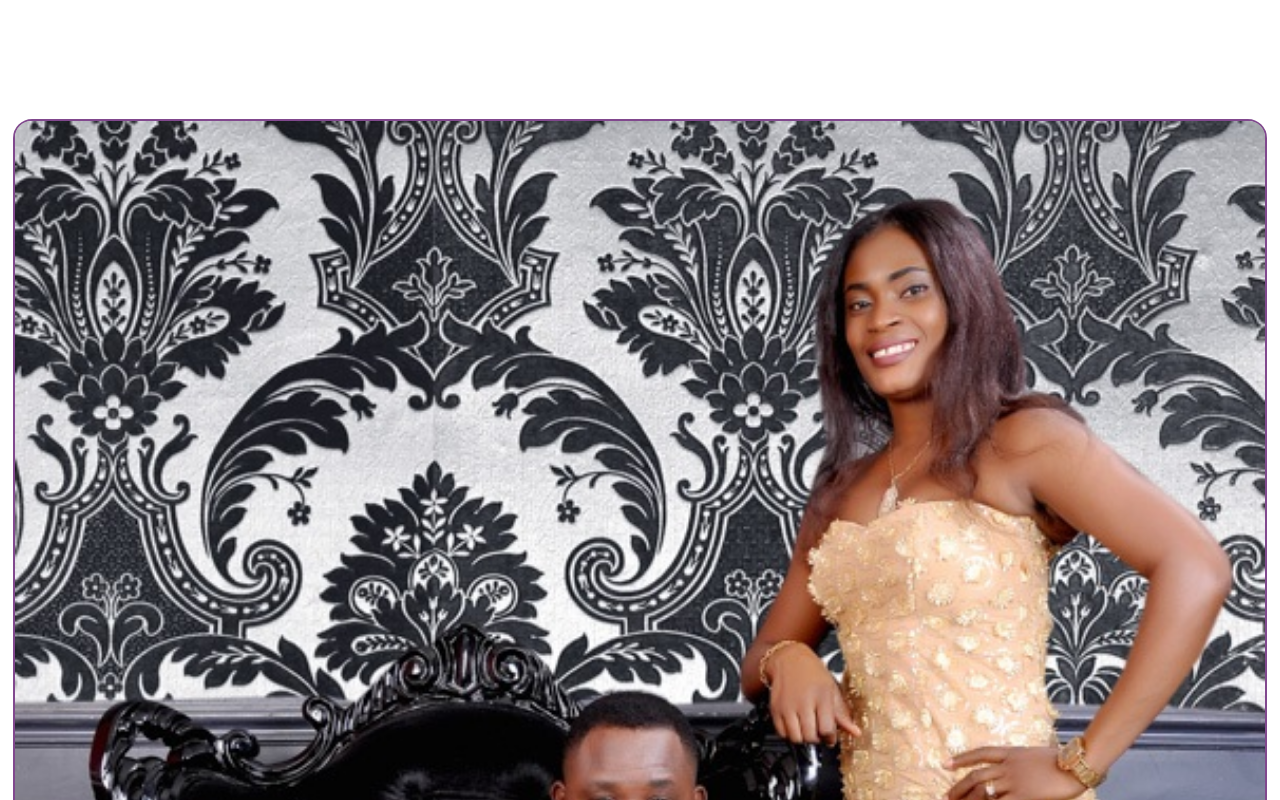
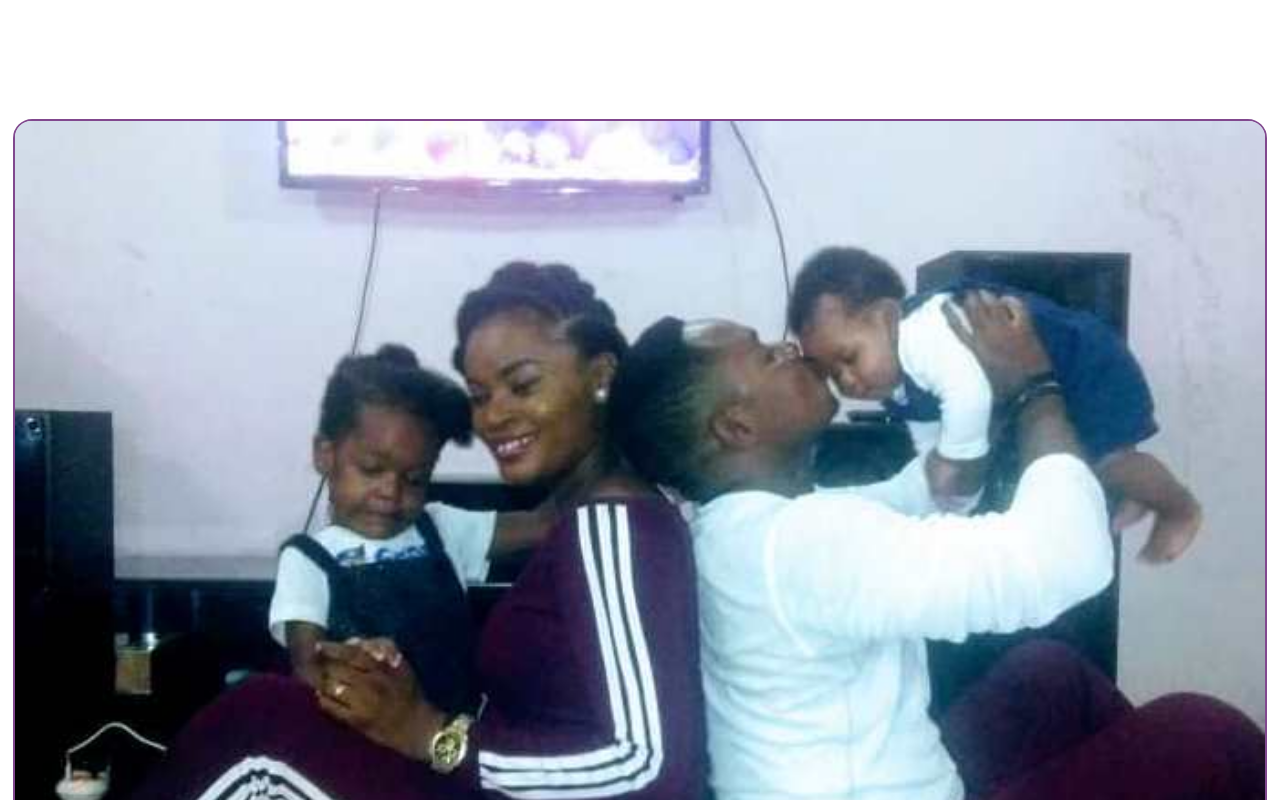
Before and after one commit to digitbase365/digitcode.github.io, a plain HTML site: page index.html in a window 1280 px wide. Shown: the part 7080-7880 px from the top of the page. Drawn offline with Linux system fonts and the light colour scheme; a web font is replaced by a local one.

Commit message:
Uploaded last 2020shot

```diff
--- a/index.html
+++ b/index.html
@@ -67,7 +67,7 @@
             <p>I wake up to these blessings e'ryday. These the main motivation to which I rise. The inspiration to reach greater heights. My comfort when the tide rumbles...  </p>
         </div>
         <div class="story-card">
-            <img src="../digitcode.github.io/images/2nd anniv.jpg" alt="Story Pic 4">
+            <img src="../digitcode.github.io/images/2020pic.jpg" alt="Story Pic 4">
             <span>2020</span>
             <h1>Multiplier Effect</h1>
             <span>BUNDLES OF ECSTASY</span>
```
Also changed, not shown: images/2020pic.jpg (added).
